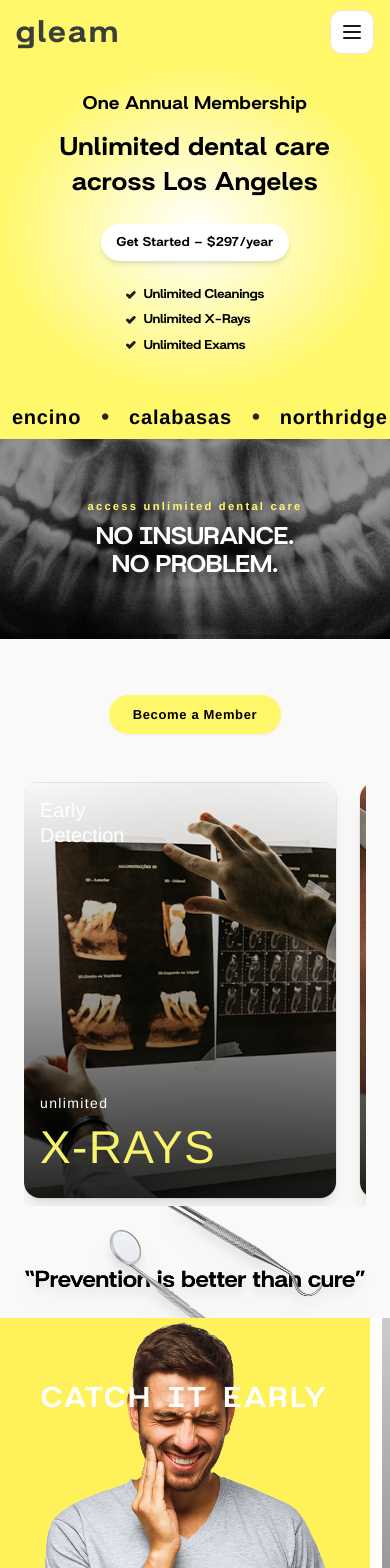
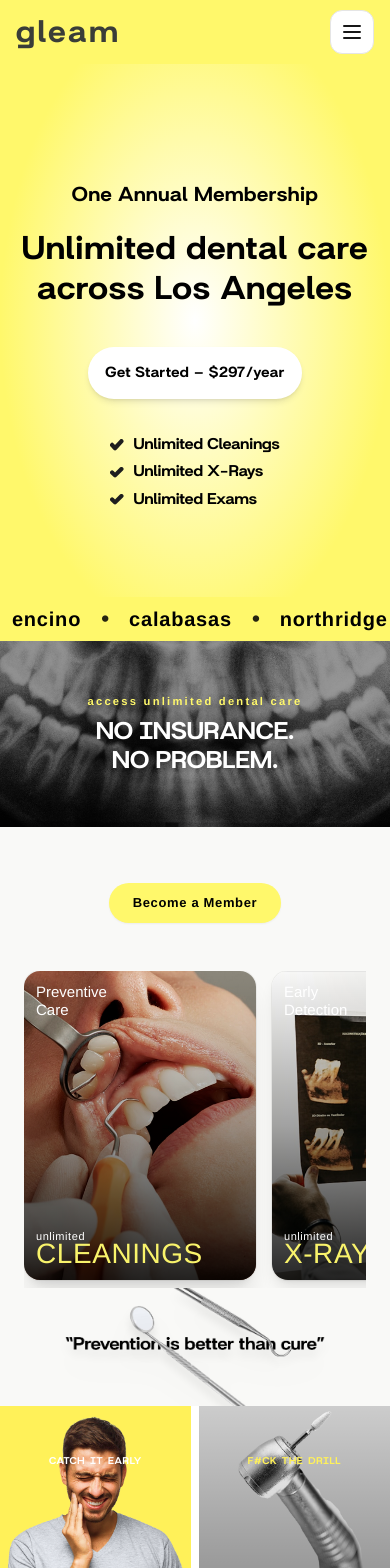
Before and after one commit to rohit-vue/Gleam, a Next.js app: page / in a window 390 px wide. Shown: the top 1568 px of the page. Built offline with nearby package versions, Linux system fonts and the light colour scheme.

Commit message:
chagnes by sebastian on mobile

```diff
--- a/src/components/CatchEarlyResultsSection.tsx
+++ b/src/components/CatchEarlyResultsSection.tsx
@@ -20,7 +20,7 @@ function BeforeAfterFigure({
   const radius = stack === "top" ? "rounded-t-none rounded-b-none" : "rounded-b-none rounded-t-none";
   return (
     <figure
-      className={`relative aspect-[4/3] w-full overflow-hidden bg-black/5 ${radius}`}
+      className={`relative aspect-[4/3] max-md:aspect-[16/10] w-full overflow-hidden bg-black/5 ${radius}`}
     >
       <Image
         src={src}
@@ -39,27 +39,27 @@ function BeforeAfterFigure({
 export function CatchEarlyResultsSection() {
   return (
     <div className="w-full overflow-x-hidden font-helvetica-neue-regular">
-      <div className="flex w-full max-w-full snap-x snap-mandatory gap-3 overflow-x-auto min-[425px]:gap-4 md:grid md:grid-cols-2 md:gap-0 md:overflow-visible">
-        <div className="relative min-h-[250px] w-[calc(100%-1.25rem)] shrink-0 snap-center bg-[#FFF159] min-[425px]:min-h-[280px] min-[425px]:w-[85%] md:w-full md:min-w-0 md:shrink md:min-h-[320px] lg:min-h-[360px]">
+      <div className="grid w-full max-w-full grid-cols-2 gap-2 min-[425px]:gap-3 md:gap-0">
+        <div className="relative min-h-[clamp(8.5rem,42vw,12rem)] w-full min-w-0 bg-[#FFF159] md:min-h-[320px] lg:min-h-[360px]">
           <Image
             src="/assets/teethhurt.png"
             alt="Person holding jaw in discomfort"
             fill
-            className="object-contain object-center"
+            className="object-contain object-bottom md:object-center"
             sizes="(max-width: 768px) 100vw, 50vw"
             priority
           />
           <div
-            className="absolute inset-0 bg-gradient-to-t  via-black/10 to-transparent"
+            className="absolute inset-0 bg-gradient-to-t via-black/10 to-transparent"
 
             aria-hidden
           />
-          <p className="absolute font-britanica-black uppercase leading-[0.95] [word-spacing:0.15em] text-white max-md:top-[66px] max-md:bottom-auto max-md:left-0 max-md:right-0 max-md:px-3 max-md:text-center max-md:text-[clamp(-4.875rem,8vw,7.5rem)] max-md:tracking-[0.1em] md:top-[80px] 2xl:top-[80px] lg:top-[80px] xl:top-[80px] md:bottom-auto md:left-5 2xl:left-[10.25rem] lg:left-[2.25rem]  xl:left-[10.25rem]  md:right-auto md:px-0 md:text-left md:text-[clamp(2rem,4.5vw,3.25rem)] md:tracking-[0.3rem] md:[word-spacing:0.28em] 2xl:text-[52px] xl:text-[52px] lg:text-[44px] lg:tracking-[0.4rem] lg:[word-spacing:0.3em]">
+          <p className="absolute font-britanica-black uppercase leading-[0.95] [word-spacing:0.15em] text-white max-md:inset-x-1 max-md:top-1/3 max-md:-translate-y-1/2 max-md:px-1 max-md:text-center max-md:text-[clamp(0.5rem,2.75vw,0.875rem)] max-md:tracking-[0.06em] md:top-[80px] 2xl:top-[80px] lg:top-[80px] xl:top-[80px] md:bottom-auto md:left-5 2xl:left-[10.25rem] lg:left-[2.25rem] xl:left-[10.25rem] md:right-auto md:translate-y-0 md:px-0 md:text-left md:text-[clamp(2rem,4.5vw,3.25rem)] md:tracking-[0.3rem] md:[word-spacing:0.28em] 2xl:text-[52px] xl:text-[52px] lg:text-[44px] lg:tracking-[0.4rem] lg:[word-spacing:0.3em]">
             Catch It early
           </p>
         </div>
 
-        <div className="relative min-h-[250px] w-[calc(100%-1.25rem)] shrink-0 snap-center bg-[#CCCCCC] min-[425px]:min-h-[280px] min-[425px]:w-[85%] md:w-full md:min-w-0 md:shrink md:min-h-[320px] lg:min-h-[360px]">
+        <div className="relative min-h-[clamp(8.5rem,42vw,12rem)] w-full min-w-0 bg-[#CCCCCC] md:min-h-[320px] lg:min-h-[360px]">
           <Image
             src="/assets/dentaldrill.png"
             alt="Dental handpiece close-up"
@@ -72,7 +72,7 @@ export function CatchEarlyResultsSection() {
             aria-hidden
           />
           <p
-            className="absolute font-britanica-black uppercase leading-[0.95] [word-spacing:0.15em] text-[#FFF159] max-md:top-[66px] max-md:bottom-auto max-md:left-0 max-md:right-0 max-md:px-3 max-md:text-center max-md:text-[clamp(-4.875rem,8vw,7.5rem)] max-md:tracking-[0.1em] 2xl:top-[80px] lg:top-[80px] xl:top-[80px] 2xl:left-[10.25rem] lg:left-[2.25rem]  xl:left-[10.25rem] md:top-[80px] md:bottom-auto md:left-5 md:right-auto md:px-0 md:text-left md:text-[clamp(2rem,4.5vw,3.25rem)] md:tracking-[0.26rem] md:[word-spacing:0.26em] 2xl:text-[52px] xl:text-[52px] lg:text-[44px] lg:tracking-[0.3rem] lg:[word-spacing:0.3em]"
+            className="absolute font-britanica-black uppercase leading-[0.95] [word-spacing:0.15em] text-[#FFF159] max-md:inset-x-1 max-md:top-1/3 max-md:-translate-y-1/2 max-md:px-1 max-md:text-center max-md:text-[clamp(0.5rem,2.75vw,0.875rem)] max-md:tracking-[0.06em] 2xl:top-[80px] lg:top-[80px] xl:top-[80px] 2xl:left-[10.25rem] lg:left-[2.25rem] xl:left-[10.25rem] md:top-[80px] md:bottom-auto md:left-5 md:right-auto md:translate-y-0 md:px-0 md:text-left md:text-[clamp(2rem,4.5vw,3.25rem)] md:tracking-[0.26rem] md:[word-spacing:0.26em] 2xl:text-[52px] xl:text-[52px] lg:text-[44px] lg:tracking-[0.3rem] lg:[word-spacing:0.3em]"
             aria-label="Forget the drill"
           >
             F#ck the drill
@@ -104,12 +104,12 @@ export function CatchEarlyResultsSection() {
           <span className="text-transparent">S</span>
         </h2>
 
-        <div className="relative z-10 mx-auto mt-12 flex max-w-5xl justify-center sm:mt-14 md:mt-16 md:max-w-6xl lg:mt-[5.5rem] lg:max-w-[64rem]">
+        <div className="relative z-10 mx-auto mt-9 flex max-w-5xl justify-center sm:mt-14 md:mt-16 md:max-w-6xl lg:mt-[5.5rem] lg:max-w-[64rem]">
         <div className="flex w-full max-w-full snap-x snap-mandatory gap-4 overflow-x-auto px-1 sm:flex-row sm:flex-wrap sm:justify-center sm:gap-8 sm:overflow-visible sm:px-0 md:gap-5 lg:gap-14 xl:gap-24 2xl:gap-32">
             {beforeAfterColumns.map((pair, i) => (
               <div
                 key={pair.before}
-                className="flex w-full min-w-[78vw] max-w-[18.5rem] shrink-0 snap-center flex-col gap-0 overflow-hidden rounded-none shadow-none ring-0 sm:min-w-0 sm:max-w-[13rem] sm:shrink md:max-w-[13.5rem] lg:max-w-[14.5rem]"
+                className="flex w-full min-w-[78vw] max-w-[18.5rem] shrink-0 snap-center flex-col gap-0 overflow-hidden rounded-none shadow-none ring-0 max-md:min-w-[70vw] max-md:max-w-[15rem] sm:min-w-0 sm:max-w-[13rem] sm:shrink md:max-w-[13.5rem] lg:max-w-[14.5rem]"
               >
                 <BeforeAfterFigure
                   src={pair.before}
--- a/src/components/HeroMobile.tsx
+++ b/src/components/HeroMobile.tsx
@@ -1,62 +1,71 @@
 import Image from "next/image";
 import Link from "next/link";
+import { LocationMarqueeBar } from "@/components/LocationMarqueeBar";
 
 const heroMobileBackground =
   "radial-gradient(50% 50% at 50% 50%, #FFFFFF 0%, #FFF86B 100%)";
+
+const locations = ["weho", "encino", "calabasas", "northridge", "la puente"] as const;
+
+const tickIconClass =
+  "h-[clamp(0.5rem,1.35vh,0.75rem)] w-[clamp(0.625rem,1.65vh,0.875rem)] shrink-0 object-contain";
 
 export function HeroMobile() {
   return (
     <div
       id="hero"
-      className="relative overflow-hidden px-4 pb-10 pt-6 font-britanica-black md:hidden"
+      className="relative -mt-16 flex min-h-[76dvh] flex-col overflow-hidden font-britanica-black md:hidden"
       style={{ background: heroMobileBackground }}
     >
-      <div className="mx-auto flex max-w-lg flex-col items-center text-center">
-        <p className="motion-safe:animate-slide-in-ltr motion-safe:[animation-delay:160ms] text-[20px] font-bold tracking-wide text-black">
+      <div className="flex flex-1 flex-col justify-evenly px-4 pt-[calc(4rem+clamp(1.25rem,5vh,2.75rem))] pb-[clamp(0.75rem,2vh,1.25rem)]">
+        <div className="mx-auto flex w-full max-w-lg flex-col items-center justify-evenly gap-[clamp(1.5rem,4.5vh,2.75rem)] text-center">
+          <div className="flex flex-col items-center gap-[clamp(0.75rem,2vh,1.25rem)]">
+            <p className="motion-safe:animate-slide-in-ltr motion-safe:[animation-delay:160ms] text-[clamp(1.125rem,2.65vh,1.375rem)] font-bold tracking-wide text-black">
               One Annual Membership
             </p>
-        <h1 className="motion-safe:animate-slide-in-ltr motion-safe:[animation-delay:160ms] mt-3 text-[1.75rem] font-semibold leading-tight tracking-wide text-black">
+            <h1 className="motion-safe:animate-slide-in-ltr motion-safe:[animation-delay:160ms] text-[clamp(1.75rem,4.25vh,10.375rem)] font-semibold leading-[1.12] tracking-wide text-black">
               Unlimited dental care
               <br />
               across Los Angeles
             </h1>
+          </div>
           <Link
             href="/locations"
-          className="motion-safe:animate-slide-in-ltr motion-safe:[animation-delay:320ms] mt-6 inline-flex rounded-full bg-white px-4 py-2 text-[14px] font-bold text-black tracking-wide shadow-md transition-opacity hover:opacity-90"
+            className="motion-safe:animate-slide-in-ltr motion-safe:[animation-delay:320ms] inline-flex rounded-full bg-white px-[clamp(1rem,4.5vw,1.75rem)] py-[clamp(0.5rem,1.65vh,0.875rem)] text-[clamp(0.8125rem,2vh,1rem)] font-bold text-black tracking-wide shadow-md transition-opacity hover:opacity-90"
           >
             Get Started – $297/year
           </Link>
-        <div className="motion-safe:animate-slide-in-ltr motion-safe:[animation-delay:480ms] mt-6 flex justify-center">
-          <div className="flex flex-col items-start gap-y-1.5 text-sm font-bold leading-snug text-black">
-            <span className="flex items-center gap-2 whitespace-nowrap">
+          <div className="motion-safe:animate-slide-in-ltr motion-safe:[animation-delay:480ms] flex justify-center">
+            <div className="flex flex-col items-start gap-y-[clamp(0.375rem,1.35vh,0.75rem)] text-[clamp(0.9375rem,2.15vh,1.0625rem)] font-bold leading-[1rem] text-black">
+              <span className="flex items-center gap-[clamp(0.375rem,1.1vh,0.625rem)] whitespace-nowrap">
                 <Image
                   src="/assets/tick1.svg"
                   alt=""
-                width={10}
-                height={8}
-                className="h-2 w-2.5 shrink-0 object-contain"
+                  width={14}
+                  height={11}
+                  className={tickIconClass}
                   aria-hidden
                 />
                 Unlimited Cleanings
               </span>
-            <span className="flex items-center gap-2 whitespace-nowrap">
+              <span className="flex items-center gap-[clamp(0.375rem,1.1vh,0.625rem)] whitespace-nowrap">
                 <Image
                   src="/assets/tick1.svg"
                   alt=""
-                width={10}
-                height={8}
-                className="h-2 w-2.5 shrink-0 object-contain"
+                  width={14}
+                  height={11}
+                  className={tickIconClass}
                   aria-hidden
                 />
                 Unlimited X-Rays
               </span>
-            <span className="flex items-center gap-2 whitespace-nowrap">
+              <span className="flex items-center gap-[clamp(0.375rem,1.1vh,0.625rem)] whitespace-nowrap">
                 <Image
                   src="/assets/tick1.svg"
                   alt=""
-                width={10}
-                height={8}
-                className="h-2 w-2.5 shrink-0 object-contain"
+                  width={14}
+                  height={11}
+                  className={tickIconClass}
                   aria-hidden
                 />
                 Unlimited Exams
@@ -65,5 +74,8 @@ export function HeroMobile() {
           </div>
         </div>
       </div>
+
+      <LocationMarqueeBar locations={locations} />
+    </div>
   );
 }
--- a/src/components/NoInsuranceSection.tsx
+++ b/src/components/NoInsuranceSection.tsx
@@ -8,10 +8,12 @@ const locations = ["weho", "encino", "calabasas", "northridge", "la puente"] as
 export function NoInsuranceSection() {
   return (
     <div className="w-full font-helvetica-neue-regular">
-      <LocationMarqueeBar locations={locations} />
+      <div className="hidden md:block">
+        <LocationMarqueeBar locations={locations} />
+      </div>
 
       <section className="relative w-full overflow-hidden" aria-labelledby="no-insurance-heading">
-        <div className="relative min-h-[200px] w-full sm:min-h-[240px] md:min-h-[320px] lg:min-h-[400px] xl:min-h-[420px]">
+        <div className="relative w-full max-md:h-[clamp(11.25rem,22dvh,15rem)] max-md:min-h-0 md:min-h-[320px] lg:min-h-[400px] xl:min-h-[420px]">
           <Image src="/assets/noinsurance.png" alt="" fill className="object-cover object-center" sizes="100vw" />
           <div className="absolute inset-0 bg-black/40 md:bg-black/35" aria-hidden />
           <div className="absolute inset-0 z-10 flex flex-col items-center justify-center px-4 py-8 sm:px-6 sm:py-10 md:py-16 lg:py-20">
--- a/src/components/ServiceCardsSection.tsx
+++ b/src/components/ServiceCardsSection.tsx
@@ -25,6 +25,12 @@ const cards = [
   },
 ] as const;
 
+const mobileSlideOrderClass: Record<(typeof cards)[number]["title"], string> = {
+  Cleanings: "max-lg:order-1",
+  "X-Rays": "max-lg:order-2",
+  Exams: "max-lg:order-3",
+};
+
 export function ServiceCardsSection() {
   return (
     <section
@@ -41,11 +47,11 @@ export function ServiceCardsSection() {
           </Link>
         </div>
 
-        <div className="flex overflow-x-auto gap-6 pb-2 snap-x snap-mandatory scrollbar-hide lg:grid lg:mx-auto lg:max-w-5xl lg:grid-cols-3 lg:items-end lg:gap-6 lg:overflow-visible xl:max-w-6xl">
+        <div className="flex gap-4 overflow-x-auto pb-2 snap-x snap-mandatory scrollbar-hide max-lg:pl-0 lg:grid lg:mx-auto lg:max-w-5xl lg:grid-cols-3 lg:items-end lg:gap-6 lg:overflow-visible xl:max-w-6xl">
           {cards.map((card) => (
             <article
               key={card.title}
-              className={`group relative w-[80vw] max-w-[20rem] shrink-0 snap-center lg:w-full lg:shrink transition-all duration-500 ease-out motion-safe:hover:-translate-y-2 motion-safe:hover:scale-[1.02] ${
+              className={`group relative w-[68vw] max-w-[14.5rem] shrink-0 snap-center md:max-w-[15.5rem] md:w-[30vw] lg:order-none lg:w-full lg:max-w-none lg:shrink transition-all duration-500 ease-out motion-safe:hover:-translate-y-2 motion-safe:hover:scale-[1.02] ${mobileSlideOrderClass[card.title]} ${
                 card.spotlight
                   ? "z-50  motion-safe:lg:hover:scale-[1.08] "
                   : "z-10"
@@ -61,18 +67,18 @@ export function ServiceCardsSection() {
                   alt={card.alt}
                   fill
                   className="object-cover object-center transition-transform duration-700 ease-out motion-safe:group-hover:scale-105"
-                  sizes="(max-width: 1023px) min(100vw, 17rem), 16rem"
+                  sizes="(max-width: 1023px) min(68vw, 14.5rem), 16rem"
                 />
                 <div
                   className="absolute inset-0 bg-gradient-to-t from-black/85 via-black/35 to-transparent"
                   aria-hidden
                 />
-                <p className="absolute left-4 top-4 max-w-[85%] text-left text-[20px] font-medium leading-tight text-white md:left-5 md:top-5">
-                  <span className="mb-2">{card.label[0]}</span>
+                <p className="absolute inset-x-3 top-3 max-w-[calc(100%-1.5rem)] text-left text-[15px] font-medium leading-tight text-white md:inset-x-4 md:top-4 md:text-base lg:inset-x-auto lg:left-5 lg:top-5 lg:max-w-[85%] lg:text-[20px]">
+                  <span className="mb-0.5 lg:mb-2">{card.label[0]}</span>
                   <span className="block">{card.label[1]}</span>
                 </p>
-                <p className="absolute bottom-4 left-4 text-[46px] text-[#F9F36B] font-medium uppercase tracking-[0.03em]  md:bottom-5 md:left-5">
-                  <span className="block text-sm normal-case lg:text-[19px]   lowercase text-white">unlimited</span>
+                <p className="absolute inset-x-3 bottom-3 max-w-[calc(100%-1.5rem)] text-[1.75rem] font-medium uppercase leading-[0.95] tracking-[0.02em] text-[#F9F36B] md:inset-x-4 md:bottom-4 md:text-[1.875rem] lg:inset-x-auto lg:bottom-5 lg:left-5 lg:max-w-none lg:text-[46px] lg:leading-normal lg:tracking-[0.03em]">
+                  <span className="block text-[11px] normal-case lowercase text-white lg:text-[19px]">unlimited</span>
                   {card.title}
                 </p>
               </div>
@@ -80,7 +86,7 @@ export function ServiceCardsSection() {
           ))}
         </div>
         <div
-          className="pointer-events-none relative z-20 mx-auto w-full max-w-5xl lg:h-[339px] h-[112px] md:h-[240px] "
+          className="pointer-events-none relative z-20 mx-auto h-[clamp(14dvh,14dvh,22dvh)] w-full max-w-5xl md:h-[240px] lg:h-[339px]"
           aria-hidden
         >
           <Image
@@ -88,7 +94,7 @@ export function ServiceCardsSection() {
             alt=""
             width={1280}
             height={420}
-            className="w-full max-h-[600px] object-contain drop-shadow-xl"
+            className="h-full w-full max-h-[600px] object-contain object-center drop-shadow-xl"
           />
         </div>
       </div>
--- a/src/components/ServicesPreventionSection.tsx
+++ b/src/components/ServicesPreventionSection.tsx
@@ -9,8 +9,8 @@ export function ServicesPreventionSection() {
     >
 
 
-      <div className="mx-auto w-full max-w-6xl px-4 md:ml-[2rem] pb-[1.75rem] pt-[1.25rem] sm:px-6 sm:pb-4 sm:pt-[5.5rem] md:px-10 md:pb-2 md:pt-[1rem] lg:mx-auto lg:pb-6 lg:pt-[4rem]">
-        <div className="text-left font-britanica-black text-[1.125rem]  uppercase leading-[1.1] tracking-[-0.03em] text-black sm:text-[1.35rem] sm:tracking-[-0.035em] md:text-[1.625rem] md:tracking-[-0.035em] lg:ml-[2rem] lg:pl-[33px] lg:text-[clamp(2rem,2.4vw,4rem)] lg:leading-[1.08] lg:tracking-[3.96px]">
+      <div className="mx-auto w-full max-w-6xl px-4 md:ml-[2rem] pb-[1.75rem] pt-[3.25rem] sm:px-6 sm:pb-4 sm:pt-[5.5rem] md:px-10 md:pb-2 md:pt-[1rem] lg:mx-auto lg:pb-6 lg:pt-[4rem]">
+        <div className="text-left font-britanica-black text-[1.125rem]  uppercase leading-[1.1] tracking-[0.09em] text-black sm:text-[1.35rem] sm:tracking-[-0.035em] md:text-[1.625rem] md:tracking-[-0.035em] lg:ml-[2rem] lg:pl-[33px] lg:text-[clamp(2rem,2.4vw,4rem)] lg:leading-[1.08] lg:tracking-[3.96px]">
           Prevention Is where we start.
           <br />
           Not where we stop.
```
Also changed, not shown: src/components/ServicesHero.tsx (+14 -14 lines). Lines whose indentation alone changed are shown as unchanged.
